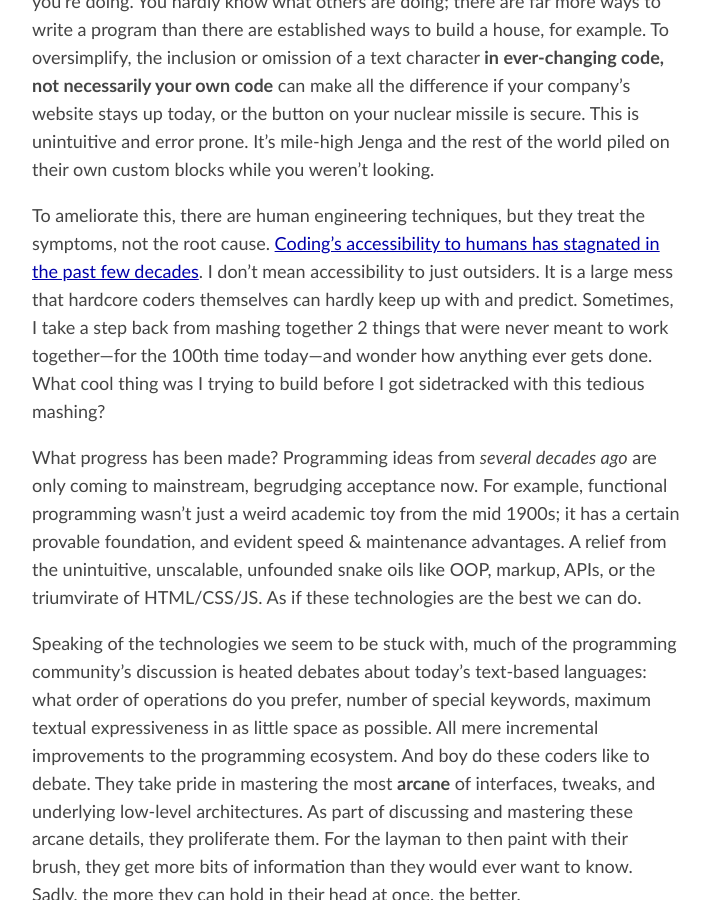
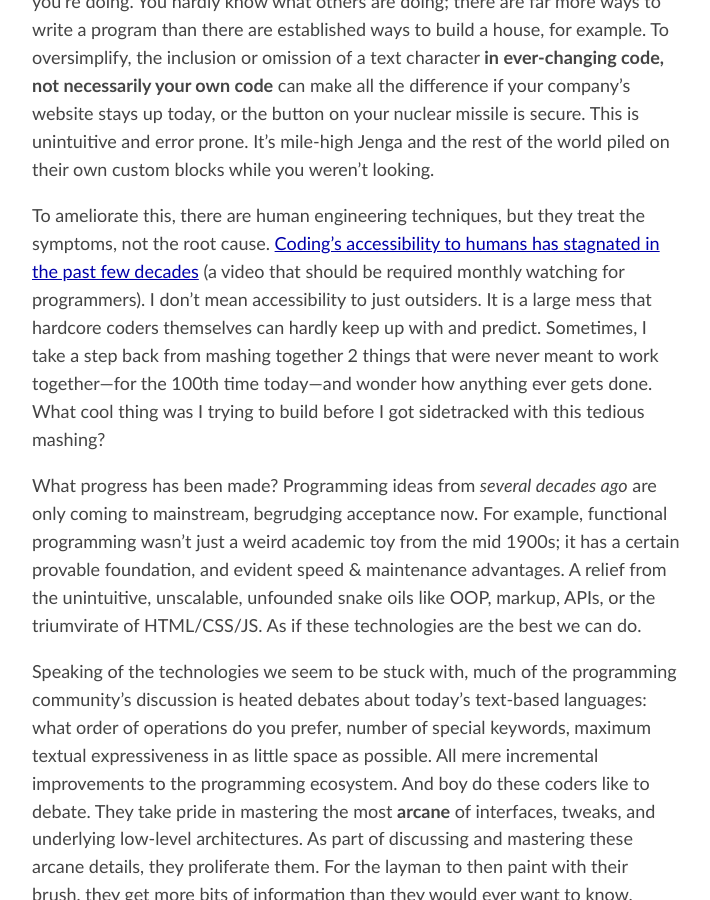
Before and after one commit to john-kurkowski/john-kurkowski.github.io, a Jekyll site: the page built from _posts/2014-02-05-dont-learn-to-code-learn-to-program-but-come-back-in-10-years.md, in a window 1280 px wide and 900 px high, scrolled down 804 px. Shown: the whole window, without its empty margins (284-994 px from the left). Built offline with Jekyll 4.4.1, drawn with Linux system fonts in a browser that asks for light colours; nearby versions of some CDN libraries; comment, search, counter and statistics services are not loaded.

Commit message:
call out The Future of Programming video

```diff
--- a/_posts/2014-02-05-dont-learn-to-code-learn-to-program-but-come-back-in-10-years.md
+++ b/_posts/2014-02-05-dont-learn-to-code-learn-to-program-but-come-back-in-10-years.md
@@ -36,8 +36,9 @@ rest of the world piled on their own custom blocks while you weren't looking.
 
 To ameliorate this, there are human engineering techniques, but they treat the
 symptoms, not the root cause. [Coding's accessibility to humans has stagnated
-in the past few decades][The Future of Programming]. I don’t mean accessibility
-to just outsiders. It is a large mess that hardcore coders themselves
+in the past few decades][The Future of Programming] (a video that should be
+required monthly watching for programmers). I don’t mean accessibility to just
+outsiders. It is a large mess that hardcore coders themselves
 can hardly keep up with and predict. Sometimes, I take a step back from mashing
 together 2 things that were never meant to work together---for the 100th time
 today---and wonder how anything ever gets done. What cool thing was I trying to
```
